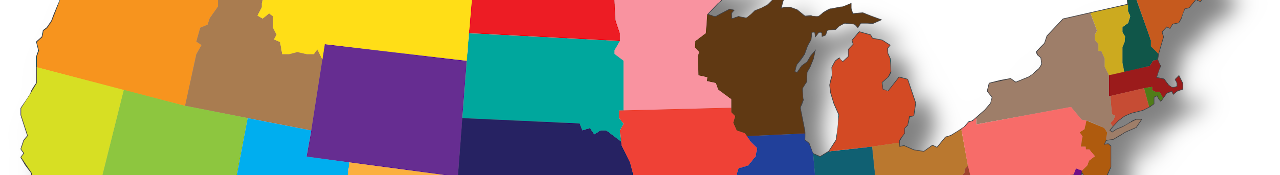
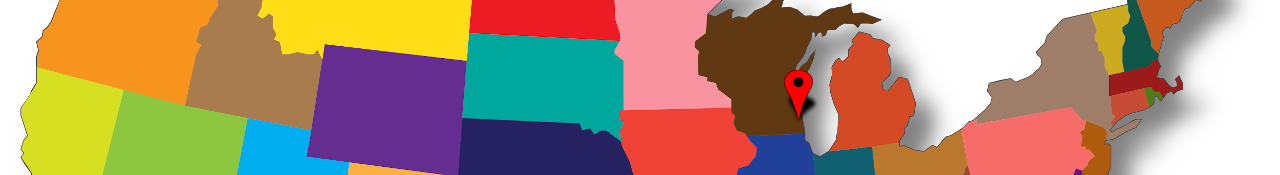
Before and after one commit to itdev160-sp2020/barry-molina-p2, a plain HTML site: page index.html in a window 1280 px wide. Shown: the part 211-386 px from the top of the page. Drawn offline with nearby package versions, Linux system fonts and the light colour scheme.

Commit message:
insert pin

```diff
--- a/css/style.css
+++ b/css/style.css
@@ -3,4 +3,10 @@ main {
 }
 #map-div {
     display: inline-block;
+    position: relative;
 }
+#redpin {
+    position: absolute;
+    left: 776px;
+    top: 201px;
+}
--- a/index.html
+++ b/index.html
@@ -13,6 +13,7 @@
         <main>
             <div id="map-div">
                 <img src="images/mapUSAShadow.png" alt="Map of USA">
+                <img src="images/redpinblackdotsmall.png" id="redpin" alt="pin">
             </div>
         </main>
 
```
Also changed, not shown: images/redpinblackdotsmall.png (added).
